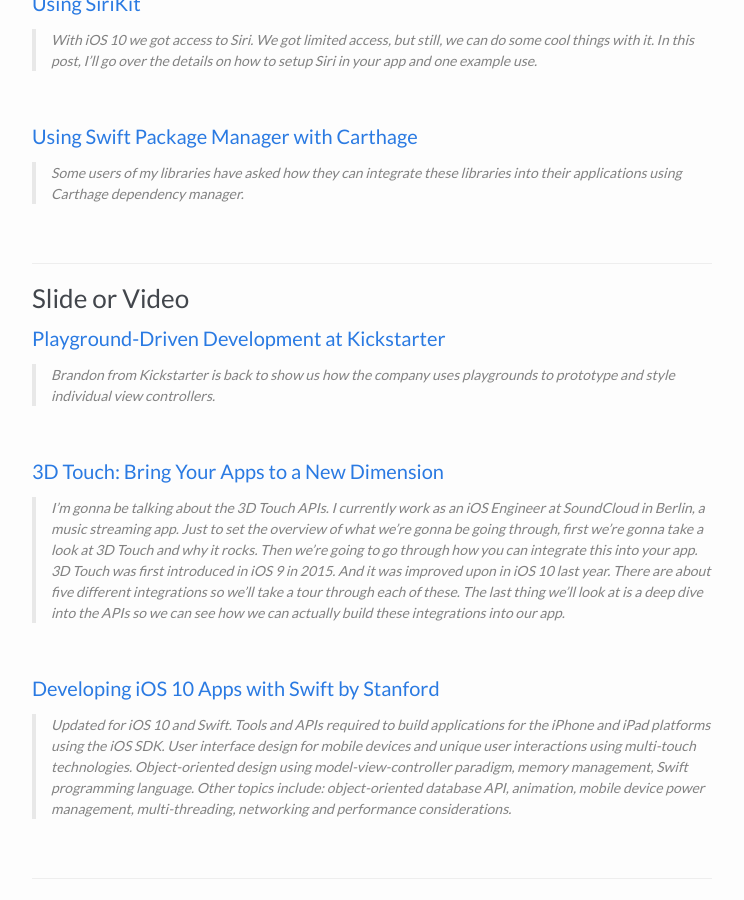
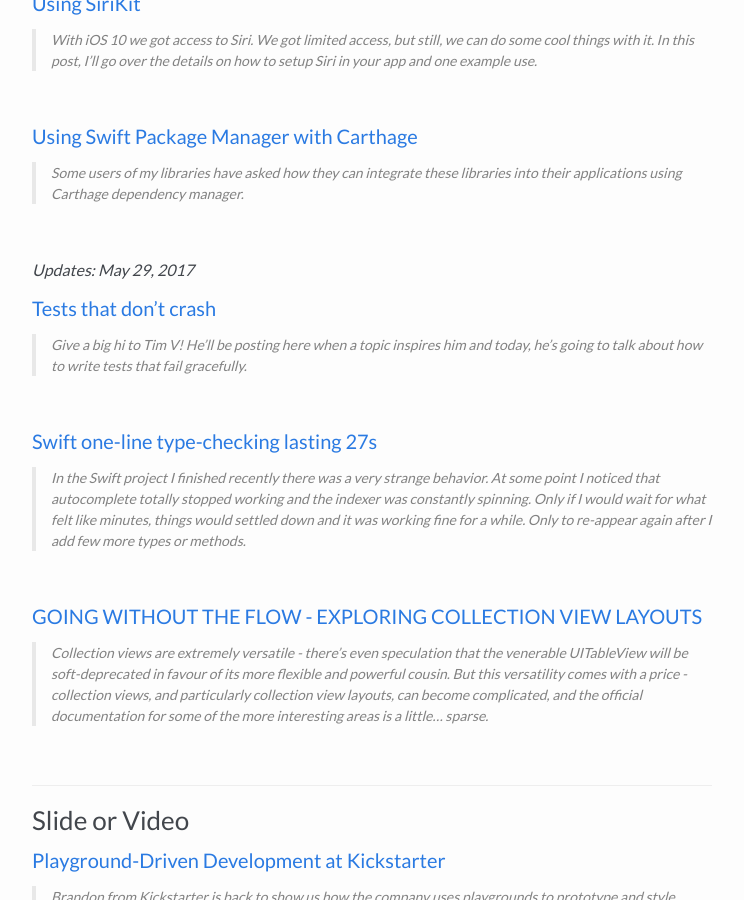
Before and after one commit to pixyzehn/pixyzehn.com, a Jekyll site: the page built from _posts/2017-05-27-swifty-week-26.md, in a window 1280 px wide and 900 px high, scrolled down 838 px. Shown: the whole window, without its empty margins (268-1012 px from the left). Built offline with Jekyll 4.4.1, drawn with Linux system fonts in a browser that asks for light colours; emoji names are drawn with the system emoji font; comment, search, counter and statistics services are not loaded.

Commit message:
Update 2017-05-27-swifty-week-26.md

```diff
--- a/_posts/2017-05-27-swifty-week-26.md
+++ b/_posts/2017-05-27-swifty-week-26.md
@@ -41,6 +41,26 @@ This is the **#26** article. I posted [A simple tool to make it easy to introduc
 #### [Using Swift Package Manager with Carthage](https://fuller.li/posts/using-swift-package-manager-with-carthage/)
 
 > Some users of my libraries have asked how they can integrate these libraries into their applications using Carthage dependency manager.
+
+<br>
+
+*Updates: May 29, 2017*
+
+#### [Tests that don’t crash](http://ericasadun.com/2017/05/27/tests-that-dont-crash/)
+
+> Give a big hi to Tim V! He’ll be posting here when a topic inspires him and today, he’s going to talk about how to write tests that fail gracefully.
+
+<br>
+
+#### [Swift one-line type-checking lasting 27s](http://aplus.rs/2017/swift-one-line-type-checking-lasting-27s/)
+
+> In the Swift project I finished recently there was a very strange behavior. At some point I noticed that autocomplete totally stopped working and the indexer was constantly spinning. Only if I would wait for what felt like minutes, things would settled down and it was working fine for a while. Only to re-appear again after I add few more types or methods.
+
+<br>
+
+#### [GOING WITHOUT THE FLOW - EXPLORING COLLECTION VIEW LAYOUTS](http://martiancraft.com/blog/2017/05/collection-view-layouts/)
+
+> Collection views are extremely versatile - there’s even speculation that the venerable UITableView will be soft-deprecated in favour of its more flexible and powerful cousin. But this versatility comes with a price - collection views, and particularly collection view layouts, can become complicated, and the official documentation for some of the more interesting areas is a little… sparse.
 
 <br>
 
```
